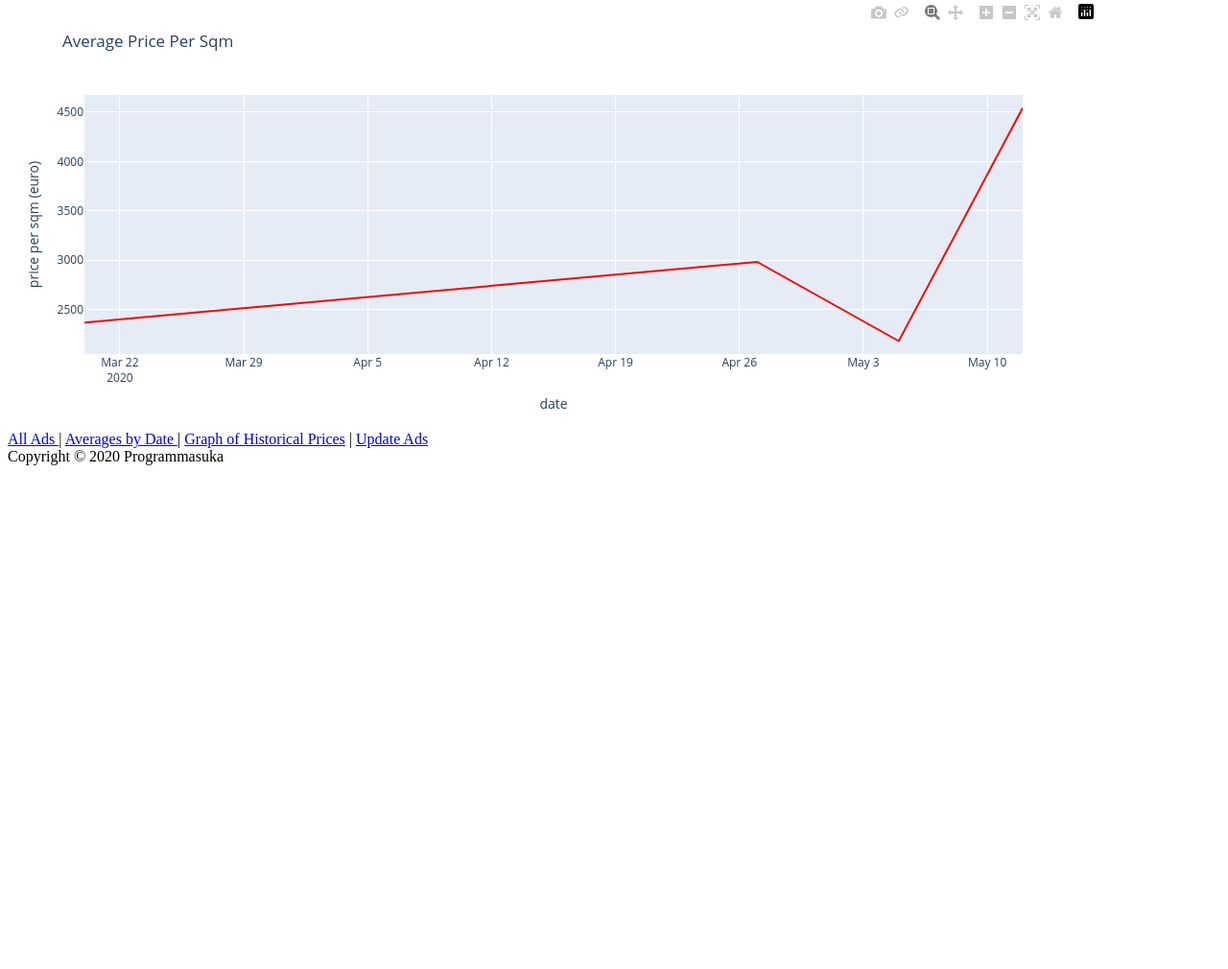
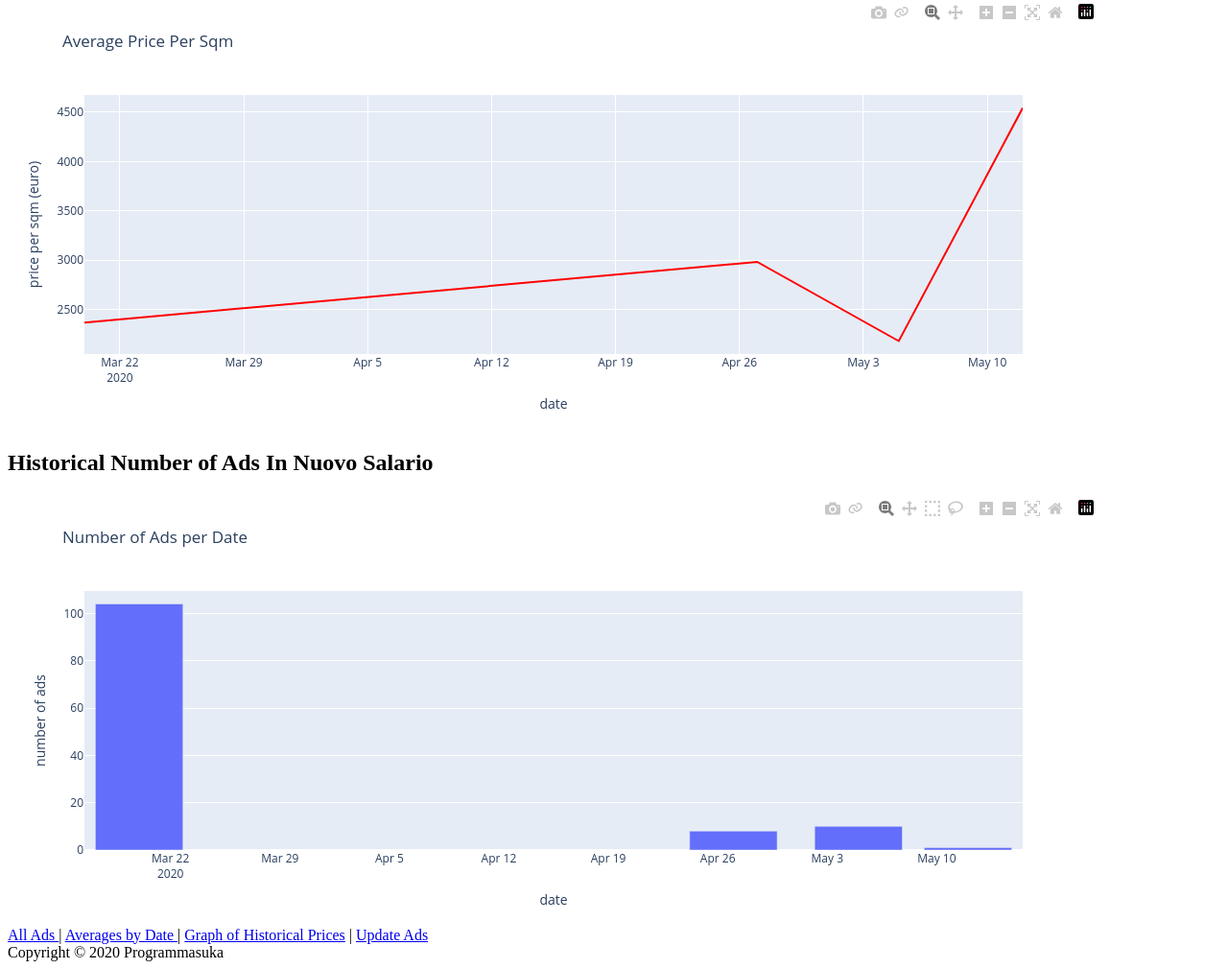
Before and after one commit to albannabla/nuovosalario, a Django app: page /graph in a window 1280 px wide. Shown: the part 68-1078 px from the top of the page at 96% size. Before the commit the page ends 553 px from the top, so only its background shows below. Run offline with Django 3.2, Linux system fonts and the light colour scheme; data comes from the database, SQL or seed files in the repository.

Commit message:
added bar chart of number of ads

```diff
--- a/NuovoSalario/static/main.css
+++ b/NuovoSalario/static/main.css
@@ -13,3 +13,7 @@
 #graph {
 	width:90%;
 }
+
+#graph2 {
+	width:90%;
+}
--- a/NuovoSalario/templates/graph.html
+++ b/NuovoSalario/templates/graph.html
@@ -9,4 +9,11 @@
 </div>
 {% endif %}
 
+<h1> Historical Number of Ads In Nuovo Salario</h1>
+{% if graph2 %}
+<div id="graph2">
+{{ graph2|safe }}
+</div>
+{% endif %}
+
 {% endblock content %}
--- a/graph/views.py
+++ b/graph/views.py
@@ -37,13 +37,23 @@ class Graph(TemplateView):
 		data = Shop.objects.values('date').annotate(averageprice = Round(Avg('pricepersqm')))
 		x = []
 		y = []
+		rownum = []
 		for i in range(len(data)):
 			x.append(data[i]['date'])
 			y.append(data[i]['averageprice'])
+			rownum.append(Shop.objects.filter(date=data[i]['date']).count())
+
 		trace1 = go.Scatter(x=x, y=y, marker={'color': 'red', 'symbol': 104},mode="lines",  name='1st Trace')
 		data=go.Data([trace1])
 		layout=go.Layout(title="Average Price Per Sqm", xaxis={'title':'date'}, yaxis={'title':'price per sqm (euro)'})
 		figure=go.Figure(data=data,layout=layout)
 		div = opy.plot(figure, auto_open=False, output_type='div')
 		context['graph'] = div
+
+		data2 = go.Bar(x=x, y=rownum)
+		layout2=go.Layout(title="Number of Ads per Date", xaxis={'title':'date'}, yaxis={'title':'number of ads'})
+		figure2=go.Figure(data=data2,layout=layout2)
+		div2 = opy.plot(figure2, auto_open=False, output_type='div')
+		context['graph2'] = div2
+
 		return context
```
